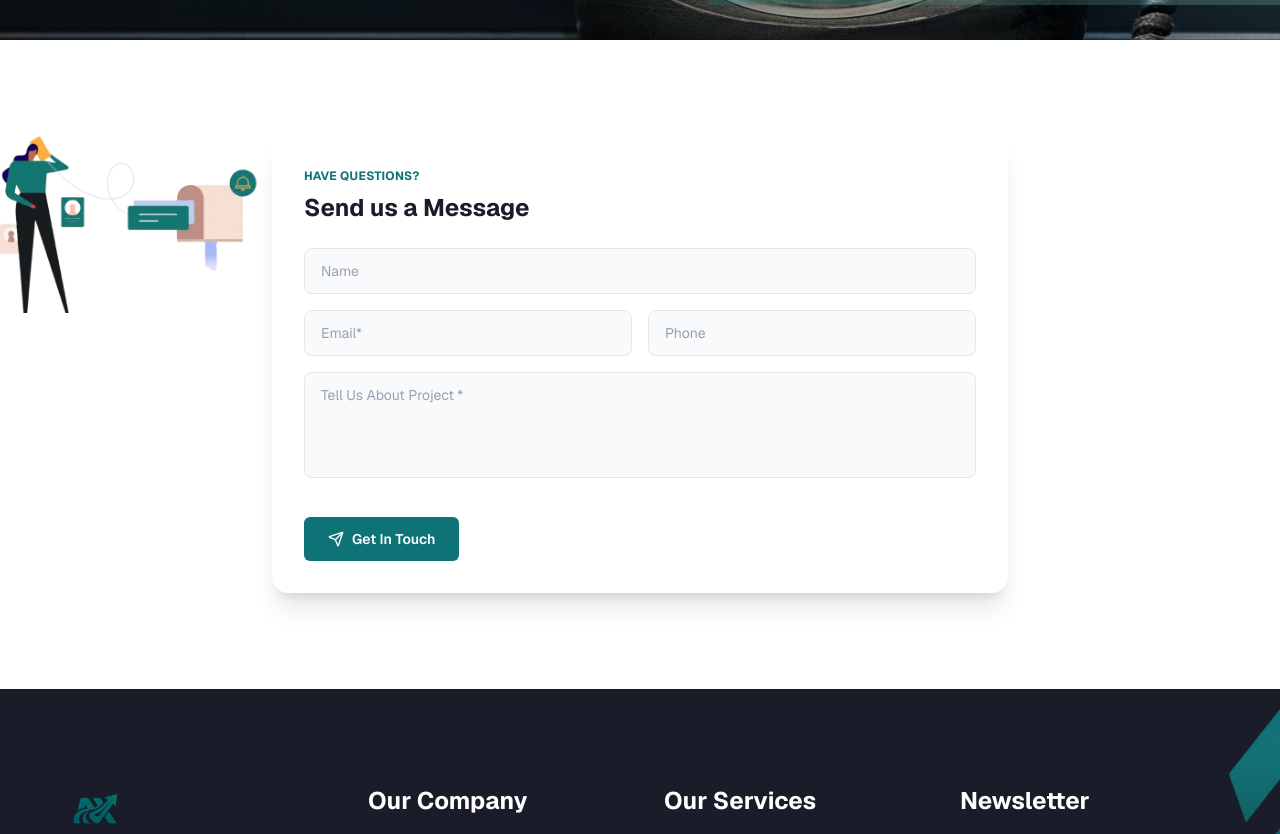
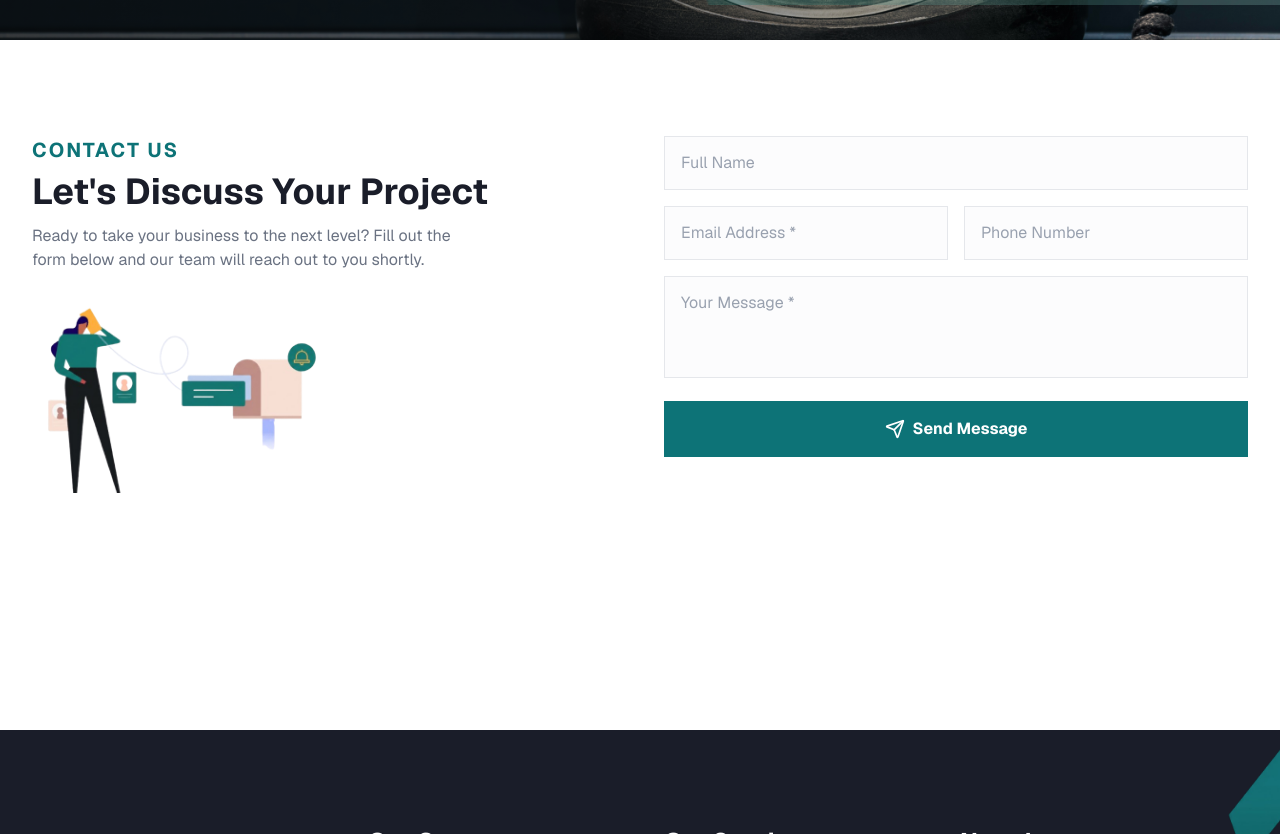
Before and after one commit to abdullahshafaqat/NextRoutex-website, a Next.js app: page /contact in a window 1280 px wide. Shown: the part 540-1374 px from the top of the page. Built offline with nearby package versions, Linux system fonts and the light colour scheme.

Commit message:
solved  the issues

```diff
--- a/src/features/about/components/about-page.tsx
+++ b/src/features/about/components/about-page.tsx
@@ -128,6 +128,7 @@ export function AboutPage() {
         </div>
       </section>
 
+      {/* TEAM MEMBERS SECTION - HIDDEN
       <section className="relative overflow-hidden bg-[#f9f9f9] py-20 sm:py-24 lg:py-28">
         <BackgroundDecoration />
 
@@ -174,6 +175,7 @@ export function AboutPage() {
           </div>
         </div>
       </section>
+      */}
 
       <HomeFooter />
     </>
--- a/src/features/contact/components/contact-page.tsx
+++ b/src/features/contact/components/contact-page.tsx
@@ -12,47 +12,14 @@ import { ContactHero } from "./contact-hero";
 function ContactSection() {
   return (
     <section className="bg-white py-16 font-sans sm:py-20 lg:py-24">
-      <div className="mx-auto w-full max-w-[800px] px-4 sm:px-6 lg:px-8">
-        <div className="relative">
-            <div className="rounded-2xl bg-white p-8 shadow-xl">
-              <p className="text-xs font-bold uppercase tracking-wide text-[#0d7377]">HAVE QUESTIONS?</p>
-              <h3 className="mt-2 text-2xl font-bold text-[#1a1d29]">Send us a Message</h3>
+      <div className="mx-auto w-full max-w-7xl px-4 sm:px-6 lg:px-8">
+        <div className="grid grid-cols-1 gap-12 lg:grid-cols-2">
+          <div className="flex flex-col justify-start">
+            <p className="text-xl font-bold uppercase tracking-widest text-[#0d7377]">Contact Us</p>
+            <h2 className="mt-2 text-4xl font-bold text-[#1a1d29]">Let's Discuss Your Project</h2>
+            <p className="mt-3 text-gray-500 max-w-md">Ready to take your business to the next level? Fill out the form below and our team will reach out to you shortly.</p>
 
-              <form className="mt-6 space-y-4">
-                <input
-                  type="text"
-                  placeholder="Name"
-                  className="w-full rounded-lg border border-gray-200 bg-gray-50 px-4 py-3 text-sm text-gray-700 outline-none transition-all placeholder:text-gray-400 focus:border-[#0d7377] focus:bg-white focus:ring-2 focus:ring-[#0d7377]/20"
-                />
-                <div className="grid grid-cols-2 gap-4">
-                  <input
-                    type="email"
-                    placeholder="Email*"
-                    className="w-full rounded-lg border border-gray-200 bg-gray-50 px-4 py-3 text-sm text-gray-700 outline-none transition-all placeholder:text-gray-400 focus:border-[#0d7377] focus:bg-white focus:ring-2 focus:ring-[#0d7377]/20"
-                  />
-                  <input
-                    type="tel"
-                    placeholder="Phone"
-                    className="w-full rounded-lg border border-gray-200 bg-gray-50 px-4 py-3 text-sm text-gray-700 outline-none transition-all placeholder:text-gray-400 focus:border-[#0d7377] focus:bg-white focus:ring-2 focus:ring-[#0d7377]/20"
-                  />
-                </div>
-                <textarea
-                  placeholder="Tell Us About Project *"
-                  rows={4}
-                  className="w-full resize-none rounded-lg border border-gray-200 bg-gray-50 px-4 py-3 text-sm text-gray-700 outline-none transition-all placeholder:text-gray-400 focus:border-[#0d7377] focus:bg-white focus:ring-2 focus:ring-[#0d7377]/20"
-                />
-
-                <button
-                  type="submit"
-                  className="mt-4 inline-flex items-center gap-2 rounded-md bg-[#0d7377] px-6 py-3 text-sm font-semibold text-white transition-colors hover:bg-[#0a5c5e] cursor-pointer"
-                >
-                  <Send size={16} />
-                  Get In Touch
-                </button>
-              </form>
-            </div>
-
-            <div className="absolute -left-6 -top-1 hidden h-96 w-72 lg:block xl:-left-72">
+            <div className="relative mt-8 h-[330px] w-[300px]">
               <Image
                 src={contactImage}
                 alt="Contact"
@@ -61,7 +28,45 @@ function ContactSection() {
               />
             </div>
           </div>
+
+          <div>
+            <form className="space-y-4">
+              <div className="group relative">
+                <input
+                  type="text"
+                  placeholder="Full Name"
+                  className="w-full border border-gray-200 bg-gray-50/50 px-4 py-3.5 text-base text-gray-700 outline-none transition-all placeholder:text-gray-400 focus:border-[#0d7377] focus:bg-white focus:shadow-lg focus:shadow-[#0d7377]/10"
+                />
+              </div>
+              <div className="grid grid-cols-1 gap-4 sm:grid-cols-2">
+                <input
+                  type="email"
+                  placeholder="Email Address *"
+                  className="w-full border border-gray-200 bg-gray-50/50 px-4 py-3.5 text-base text-gray-700 outline-none transition-all placeholder:text-gray-400 focus:border-[#0d7377] focus:bg-white focus:shadow-lg focus:shadow-[#0d7377]/10"
+                />
+                <input
+                  type="tel"
+                  placeholder="Phone Number"
+                  className="w-full border border-gray-200 bg-gray-50/50 px-4 py-3.5 text-base text-gray-700 outline-none transition-all placeholder:text-gray-400 focus:border-[#0d7377] focus:bg-white focus:shadow-lg focus:shadow-[#0d7377]/10"
+                />
+              </div>
+              <textarea
+                placeholder="Your Message *"
+                rows={3}
+                className="w-full resize-none border border-gray-200 bg-gray-50/50 px-4 py-3.5 text-base text-gray-700 outline-none transition-all placeholder:text-gray-400 focus:border-[#0d7377] focus:bg-white focus:shadow-lg focus:shadow-[#0d7377]/10"
+              />
+
+              <button
+                type="submit"
+                className="w-full bg-[#0d7377] px-6 py-4 text-base font-bold text-white transition-all hover:bg-[#0a5c5e] hover:shadow-lg hover:shadow-[#0d7377]/30 flex items-center justify-center gap-2"
+              >
+                <Send className="h-5 w-5" />
+                Send Message
+              </button>
+            </form>
+          </div>
         </div>
+      </div>
     </section>
   );
 }
--- a/src/features/home/components/home-cta-section.tsx
+++ b/src/features/home/components/home-cta-section.tsx
@@ -51,7 +51,7 @@ export function HomeCtaSection() {
                 <br />
                 Business Consultant?
               </h2>
-              <button className="mt-8 rounded-full border-2 border-white bg-white px-8 py-3 text-s font-semibold text-black transition-all duration-300 hover:bg-transparent hover:text-white">
+              <button className="mt-8 rounded-full border-2 border-transparent bg-[#0d7377] px-8 py-3 text-sm font-semibold text-white transition-all duration-300 hover:border-white hover:bg-transparent">
                 Request A Call Back
               </button>
             </div>
--- a/src/features/home/components/home-team-section.tsx
+++ b/src/features/home/components/home-team-section.tsx
@@ -85,6 +85,8 @@ function LinkedInIcon() {
 }
 
 export function HomeTeamSection() {
+  return null; // TEAM MEMBERS SECTION - HIDDEN
+  /*
   return (
     <section className="relative overflow-hidden bg-[#f9f9f9] py-20 sm:py-24 lg:py-28">
       <BackgroundDecoration />
@@ -133,4 +135,5 @@ export function HomeTeamSection() {
       </div>
     </section>
   );
+  */
 }
--- a/src/features/pricing/components/pricing-page.tsx
+++ b/src/features/pricing/components/pricing-page.tsx
@@ -98,7 +98,7 @@ function PricingPlansSection() {
                 ))}
               </ul>
 
-              <button className="w-full rounded-md bg-[#1a1d29] py-3 text-center text-sm font-semibold text-white transition-colors duration-300 group-hover:bg-[#0d7377]">
+              <button className="w-full rounded-md bg-[#0d7377] py-3 text-center text-sm font-semibold text-white">
                 Purchase Plan
               </button>
             </div>
```
